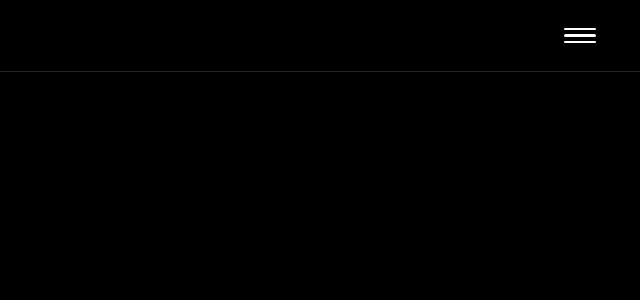
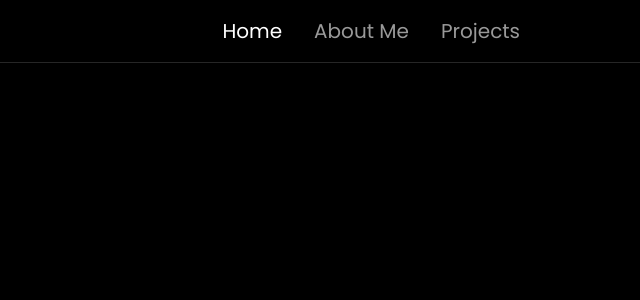
Before and after one commit to KurtEuraj/kurt-euraj-portfolio, a React (Create React App) app: page / in a window 1280 px wide. Shown: the top 300 px of the page, without its empty margins (640-1280 px from the left). Built offline with nearby package versions, Linux system fonts and the light colour scheme.

Commit message:
add desktop navigation. add hook to detect screen size

```diff
--- a/src/components/Header/Header.jsx
+++ b/src/components/Header/Header.jsx
@@ -4,12 +4,15 @@ import { gsap } from "gsap";
 import { useGSAP } from "@gsap/react";
 import { ScrollTrigger } from "gsap/ScrollTrigger";
 import { NavLink } from "react-router-dom"
+import useScreenSize from "../../hooks/useScreenSize";
 
 function Header() {
     gsap.registerPlugin(useGSAP, ScrollTrigger);
     const tl = gsap.timeline();
 
     const [isMobileNavOpen, setIsMobileNavOpen] = useState(false)
+
+    const screenSize = useScreenSize();
 
     const toggleMobileNav = () => {
         setIsMobileNavOpen(!isMobileNavOpen)
@@ -84,6 +87,7 @@ function Header() {
     return (
         <header className="nav-bar">
             <nav className="nav-bar__wrapper">
+                {screenSize.width < 1280 ? (
                     <div className="nav-bar__mobile">
                         <div className={isMobileNavOpen ? "nav-bar__mobile-icon nav-bar__mobile-icon--open" : "nav-bar__mobile-icon nav-bar__mobile-icon--closed"} onClick={clickMobileNav}>
                             <div className="nav-bar__mobile-icon-stroke nav-bar__mobile-icon-stroke--top"></div>
@@ -110,6 +114,27 @@ function Header() {
                             </div>
                         </div>
                     </div>
+                ) : (
+                    <div className="nav-bar__desktop">
+                        <div className="nav-bar__desktop-links-wrapper">
+                            <NavLink to="/" id="home-nav-link" className={({ isActive, isPending }) =>
+                                isPending ? "nav-bar__desktop-link pending" : isActive ? "nav-bar__desktop-link active" : "nav-bar__desktop-link"
+                            }>
+                                Home
+                            </NavLink>
+                            <NavLink to="/about" className={({ isActive, isPending }) =>
+                                isPending ? "nav-bar__desktop-link pending" : isActive ? "nav-bar__desktop-link active" : "nav-bar__desktop-link"
+                            }>
+                                About Me
+                            </NavLink>
+                            <NavLink to="/projects" className={({ isActive, isPending }) =>
+                                isPending ? "nav-bar__desktop-link pending" : isActive ? "nav-bar__desktop-link active" : "nav-bar__desktop-link"
+                            }>
+                                Projects
+                            </NavLink>
+                        </div>
+                    </div>
+                )}
             </nav>
         </header>
     )
--- a/src/components/Header/Header.scss
+++ b/src/components/Header/Header.scss
@@ -11,6 +11,12 @@
 
         @include tablet {
             margin: $tablet-container;
+            margin-top: 1rem;
+            margin-bottom: 1rem;
+        }
+
+        @include desktop {
+            margin: $desktop-container;
             margin-top: 1rem;
             margin-bottom: 1rem;
         }
@@ -72,21 +78,31 @@
             margin-top: 6rem;
         }
     }
+
+    &__desktop-links-wrapper {
+        display: flex;
+        justify-content: end;
+        gap: 2rem;
+        position: relative;
+    }
+
+    &__desktop-link {
+        @include desktop-nav-link;
+        opacity: 60%;
+        transition: all 0.3s ease;
+
+        &:hover {
+            opacity: 100%;
+        }
+    }
 }
 
 .active {
     border-bottom: 1px solid $white;
     opacity: 100%;
-    // font-weight: 700;
-    // &::before {
-    //     content: "";
-    //     position: absolute;
-    //     border-style: solid;
-    //     height: 0.2em;
-    //     background-color: $white;
-    //     width: 0.2em;
-    //     border-radius: 100%;
-    //     left: 0;
-    //     top: 20%;
-    // }
+
+    @include desktop {
+        border-bottom: none;
+        transition: opacity 0.3s ease;
+    }
 }
--- /dev/null
+++ b/src/hooks/useScreenSize.js
@@ -0,0 +1,27 @@
+import { useState, useEffect } from "react";
+
+const useScreenSize = () => {
+    const [screenSize, setScreenSize] = useState({
+        width: window.innerWidth,
+        height: window.innerHeight,
+    })
+
+    useEffect(() => {
+        const handleResize = () => {
+            setScreenSize({
+                width: window.innerWidth,
+                height: window.innerHeight,
+            })
+        }
+
+        window.addEventListener("resize", handleResize)
+
+        return () => {
+            window.removeEventListener("resize", handleResize)
+        }
+    }, [])
+
+    return screenSize
+}
+
+export default useScreenSize;
--- a/src/styles/partials/_mixins.scss
+++ b/src/styles/partials/_mixins.scss
@@ -61,6 +61,4 @@
     font-size: 1.25rem;
     color: $white;
     text-decoration: none;
-    padding-bottom: .5rem;
-    transition: all 0.3s cubic-bezier(0.25, 1, 0.5, 1);
 }
```
Lines whose indentation alone changed are shown as unchanged.
